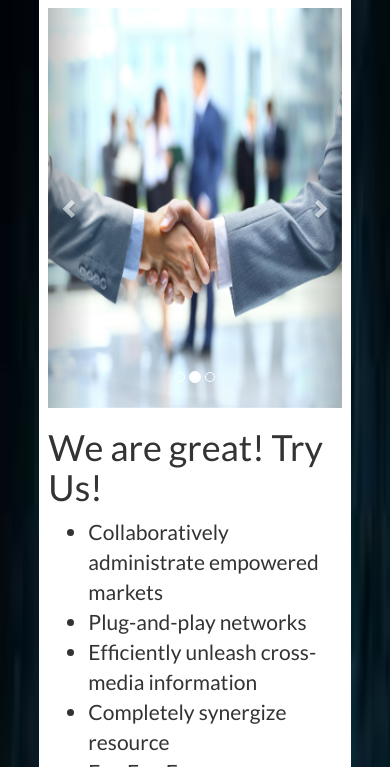
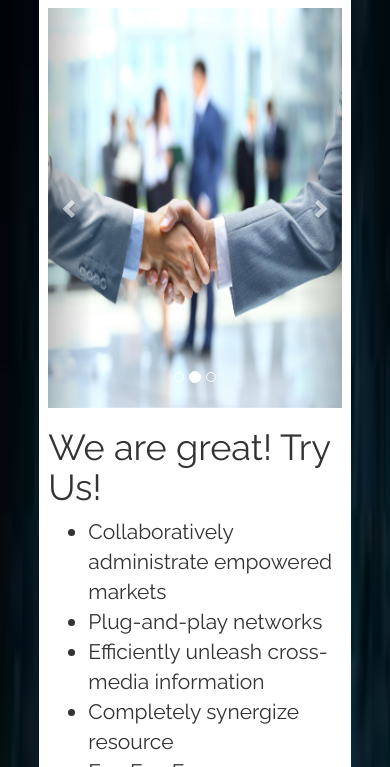
Before and after one commit to cornelia-schulz/simplepage, a plain HTML site: page index.html in a window 390 px wide. Shown: the part 77-844 px from the top of the page. Drawn offline with nearby package versions, Linux system fonts and the light colour scheme.

Commit message:
fixed responsive menu

```diff
--- a/css/style.css
+++ b/css/style.css
@@ -1,5 +1,5 @@
 * {
-    font-family: 'Lato', sans-serif;
+    font-family: 'Raleway', sans-serif;
 }
 
 body {
--- a/index.html
+++ b/index.html
@@ -7,7 +7,7 @@
     <link rel="stylesheet" href="css/bootstrap.min.css">
     <link rel="stylesheet" href="css/bootstrap-theme.min.css">
     <link rel="stylesheet" href="css/style.css">
-    <link href='https://fonts.googleapis.com/css?family=Lato:400,700' rel='stylesheet' type='text/css'>
+    <link href='https://fonts.googleapis.com/css?family=Raleway' rel='stylesheet' type='text/css'>
 </head>
 <body>
     <div class="container">
--- a/js/navbar.js
+++ b/js/navbar.js
@@ -21,8 +21,13 @@ $(document).ready(function(){
 });
 
 function checkSize(){
+    console.log('checking size');
     if($('.right').css('text-align') == 'right')
     {
         $('#left').addClass('navbar-fixed-top');
     }
+    else
+    {
+        $('#left').removeClass('navbar-fixed-top');
+    }
 }
```
